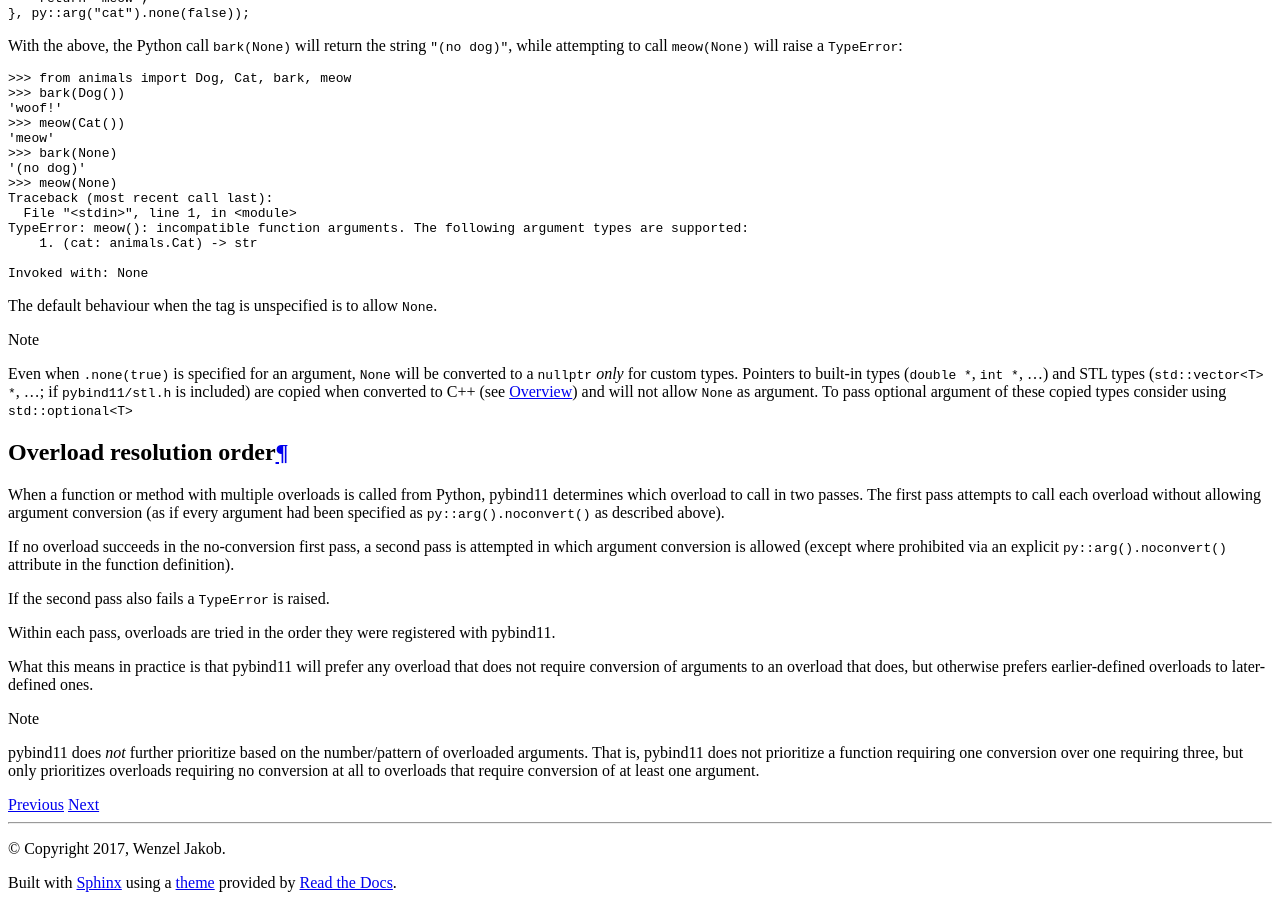
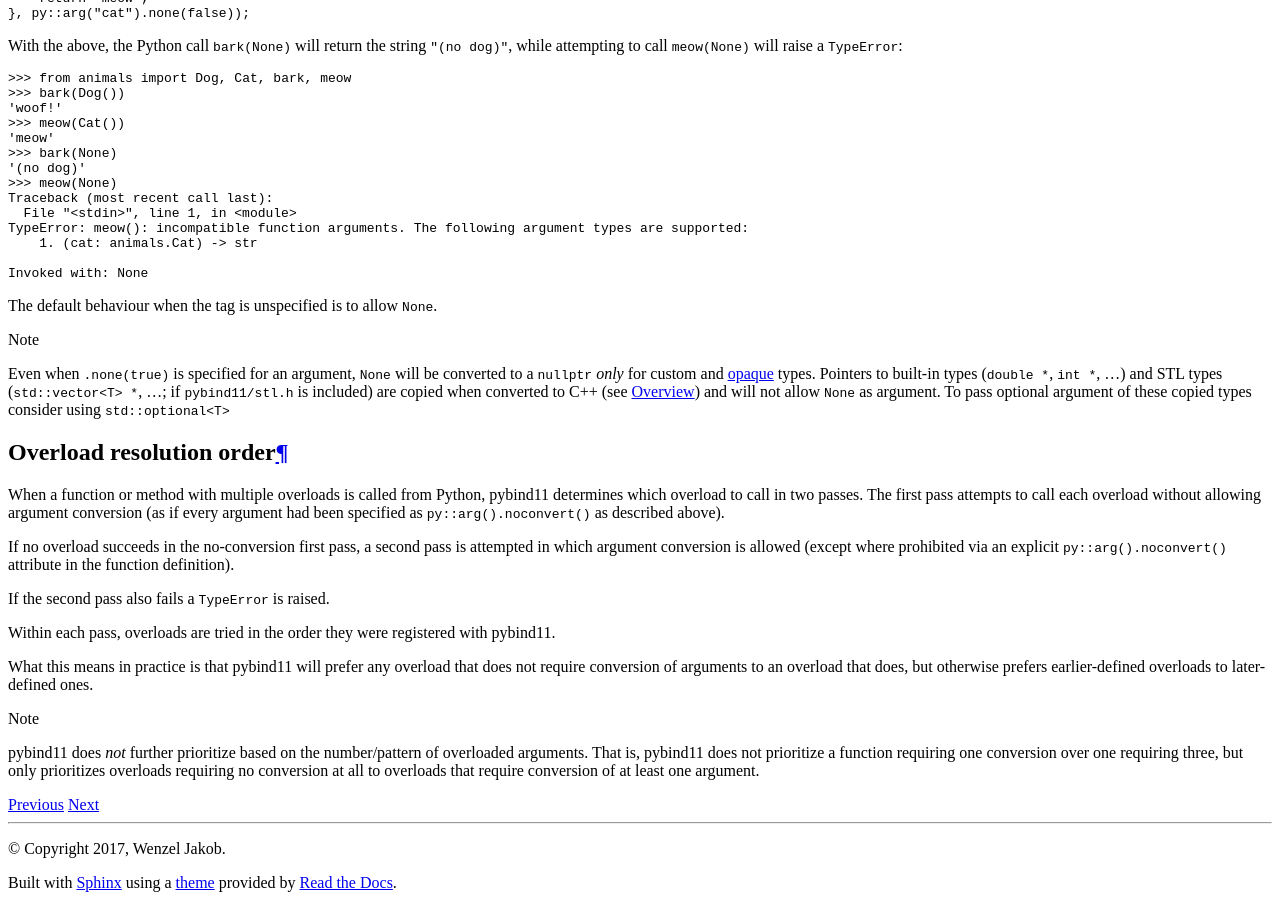
Before and after one commit to pybind/pybind11, a Sphinx documentation site: the page built from docs/advanced/functions.rst, in a window 1280 px wide and 900 px high, scrolled down 5888 px. Built offline with Sphinx 7.4.7 and the Read the Docs theme 2.0.0, drawn with Linux system fonts in a browser that asks for light colours.

Commit message:
doc: mention opaque types in 'none-to-pointer' note message

```diff
--- a/docs/advanced/functions.rst
+++ b/docs/advanced/functions.rst
@@ -470,10 +470,11 @@
 .. note::
 
     Even when ``.none(true)`` is specified for an argument, ``None`` will be converted to a
-    ``nullptr`` *only* for custom types. Pointers to built-in types (``double *``, ``int *``, ...) and
-    STL types (``std::vector<T> *``, ...; if ``pybind11/stl.h`` is included) are copied when converted
-    to C++ (see :doc:`/advanced/cast/overview`) and will not allow ``None`` as argument.
-    To pass optional argument of these copied types consider using ``std::optional<T>``
+    ``nullptr`` *only* for custom and :ref:`opaque <opaque>` types. Pointers to built-in types
+    (``double *``, ``int *``, ...) and STL types (``std::vector<T> *``, ...; if ``pybind11/stl.h``
+    is included) are copied when converted to C++ (see :doc:`/advanced/cast/overview`) and will
+    not allow ``None`` as argument.  To pass optional argument of these copied types consider
+    using ``std::optional<T>``
 
 Overload resolution order
 =========================
```
